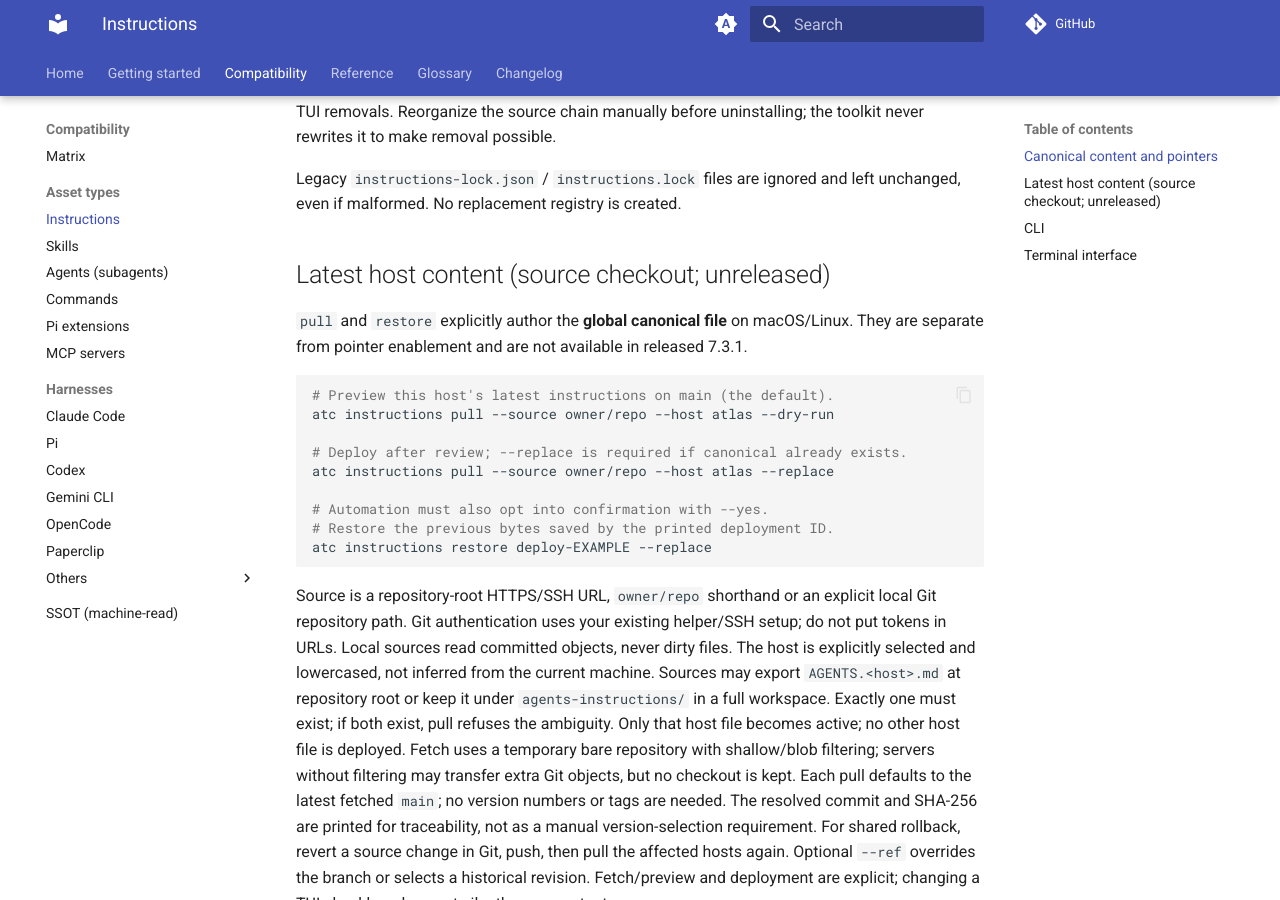
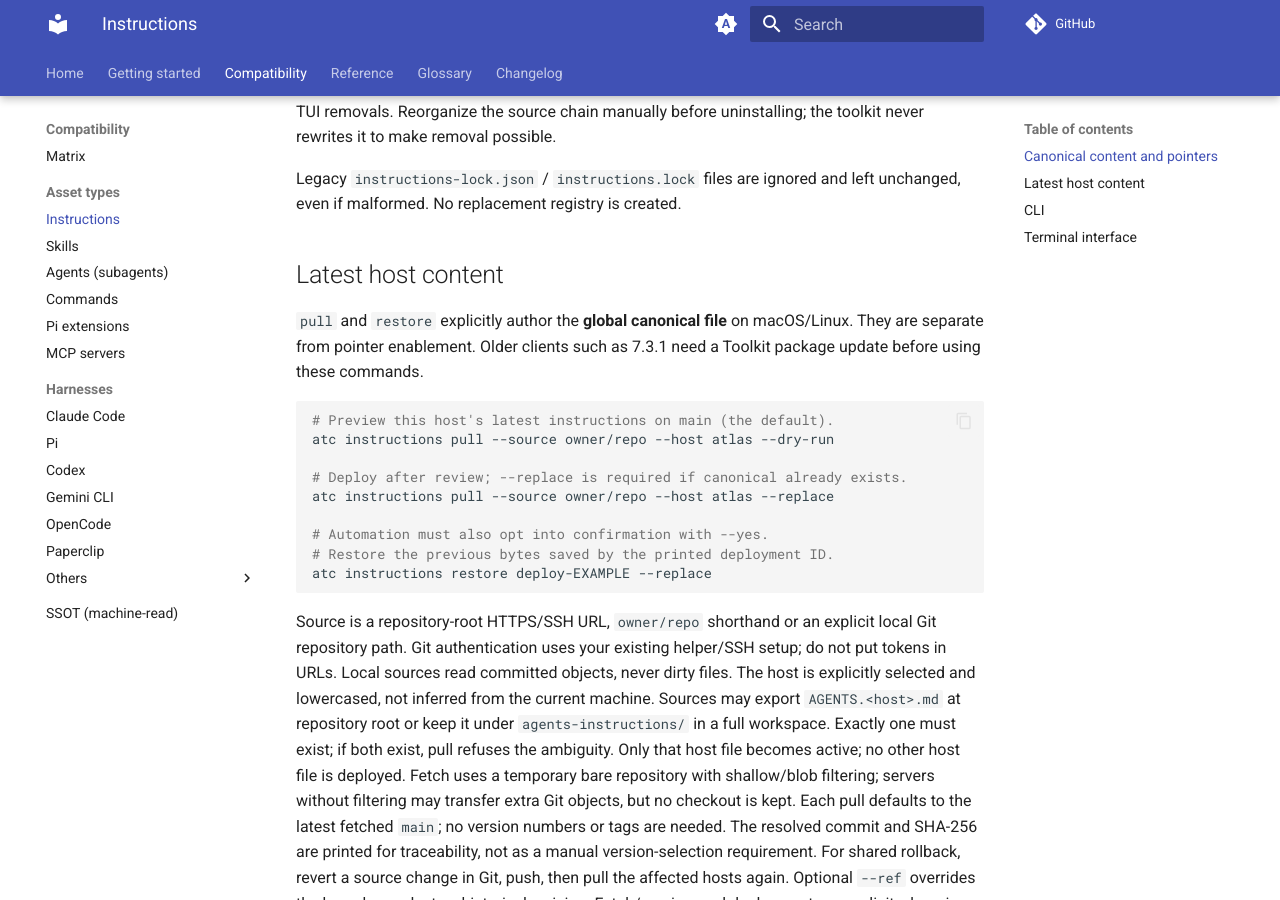
Before and after one commit to ajanderson1/agent-toolkit-cli, an MkDocs documentation site: the page built from docs/asset-types/instructions.md, in a window 1280 px wide and 900 px high, scrolled down 999 px. Built offline with MkDocs 1.6.1 and Material for MkDocs 9.7.7, drawn with Linux system fonts in a browser that asks for light colours; comment, search, counter and statistics services are not loaded.

````diff
--- a/docs/asset-types/instructions.md
+++ b/docs/asset-types/instructions.md
@@ -45,10 +45,11 @@
 Legacy `instructions-lock.json` / `instructions.lock` files are ignored and left
 unchanged, even if malformed. No replacement registry is created.
 
-## Latest host content (source checkout; unreleased)
+## Latest host content
 
 `pull` and `restore` explicitly author the **global canonical file** on macOS/Linux.
-They are separate from pointer enablement and are not available in released 7.3.1.
+They are separate from pointer enablement. Older clients such as 7.3.1 need a
+Toolkit package update before using these commands.
 
 ```bash
 # Preview this host's latest instructions on main (the default).
````
Also changed, not shown: docs/agent-toolkit/cli.md (+1 -1 lines), 1 other file.
